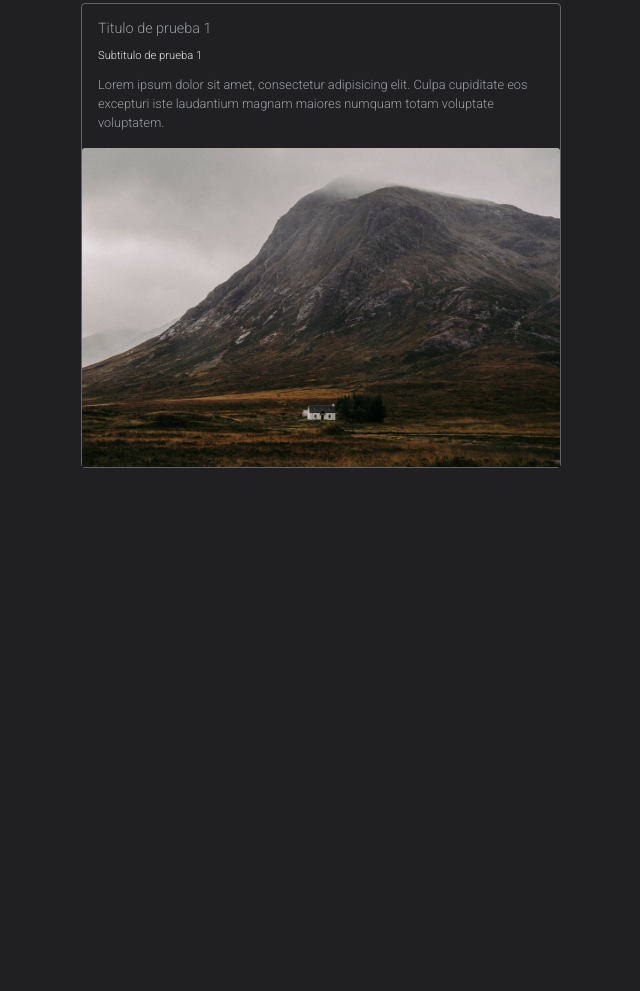
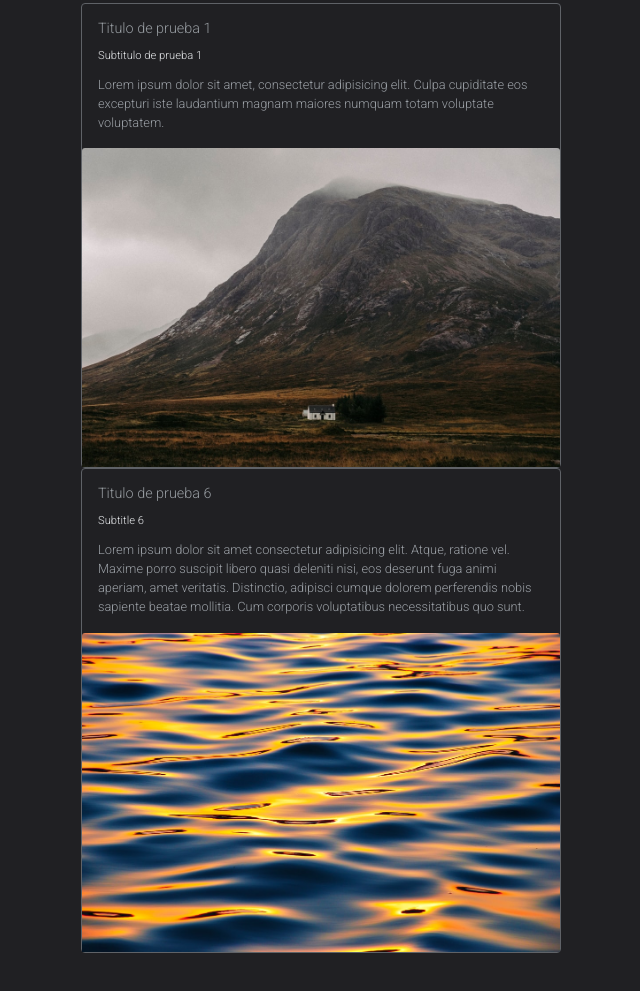
Before and after one commit to Foparty/componentes, a plain HTML site: page cards/index.html in a window 1280 px wide. Shown: the part 1290-2281 px from the top of the page, without its empty margins (319-959 px from the left). Before the commit the page ends 1806 px from the top, so only its background shows below. Drawn offline with nearby package versions, Linux system fonts and the light colour scheme.

Commit message:
test from nova

```diff
--- a/cards/cards.scss
+++ b/cards/cards.scss
@@ -5,8 +5,6 @@ body {
   display: flex;
   align-items: center;
   justify-content: center;
-
-
 }
 .container {
   display: grid;
--- a/cards/index.html
+++ b/cards/index.html
@@ -77,6 +77,14 @@
           </p>
         </div>
       </div>
+      <div class="card card-h-bottom">
+        <img src="../img/05.jpeg" alt="" class="card-img-top imgfluid">
+        <div class="card-body p-3">
+          <h4 class="card-title">Titulo de prueba 6</h4>
+          <h5 class="card-title">Subtitle 6</h5>
+          <p class="card-text">Lorem ipsum dolor sit amet consectetur adipisicing elit. Atque, ratione vel. Maxime porro suscipit libero quasi deleniti nisi, eos deserunt fuga animi aperiam, amet veritatis. Distinctio, adipisci cumque dolorem perferendis nobis sapiente beatae mollitia. Cum corporis voluptatibus necessitatibus quo sunt.</p>
+        </div>
+      </div>
     </div>
     <!-- Optional JavaScript -->
     <!-- jQuery first, then Popper.js, then Bootstrap JS -->
```
Also changed, not shown: 1 other file.
